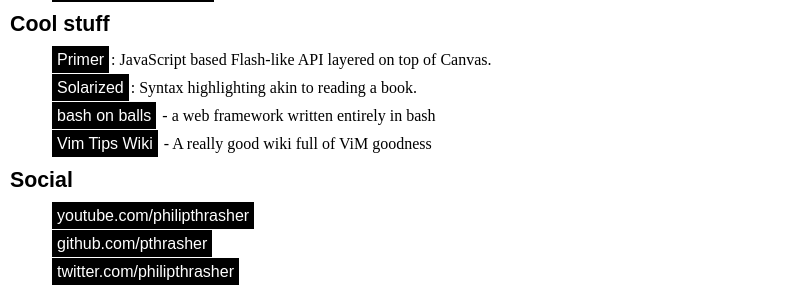
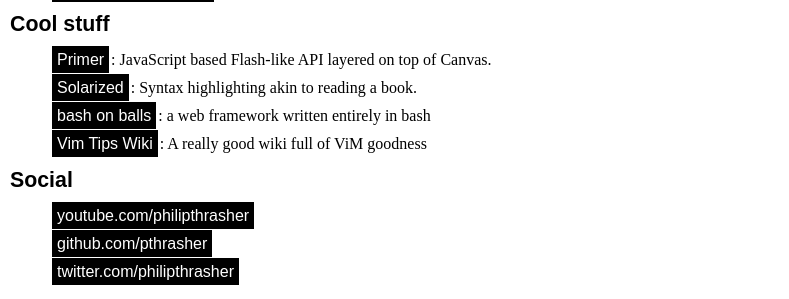
Before and after one commit to pthrasher/pthrasher.github.com, a Jekyll site: the page built from index.html, in a window 1280 px wide. Shown: the part 372-671 px from the top of the page, without its empty margins (0-789 px from the left). Built offline with Jekyll 4.4.1, drawn with Linux system fonts in a browser that asks for light colours; some web fonts are replaced.

Commit message:
' -' to ': '

```diff
--- a/index.html
+++ b/index.html
@@ -19,7 +19,7 @@ title: free your ass and your mind will follow
   <ul class="posts">
     <li><a href="http://github.com/mojombo/primer/">Primer</a>: JavaScript based Flash-like API layered on top of Canvas.</li>
     <li><a href="http://ethanschoonover.com/solarized">Solarized</a>: Syntax highlighting akin to reading a book.</li>
-    <li><a href="https://github.com/jayferd/balls/">bash on balls</a> - a web framework written entirely in bash</li>
-    <li><a href="http://vim.wikia.com/wiki/Vim_Tips_Wiki">Vim Tips Wiki</a> - A really good wiki full of ViM goodness</li>
+    <li><a href="https://github.com/jayferd/balls/">bash on balls</a>: a web framework written entirely in bash</li>
+    <li><a href="http://vim.wikia.com/wiki/Vim_Tips_Wiki">Vim Tips Wiki</a>: A really good wiki full of ViM goodness</li>
   </ul>
 </div>
```
